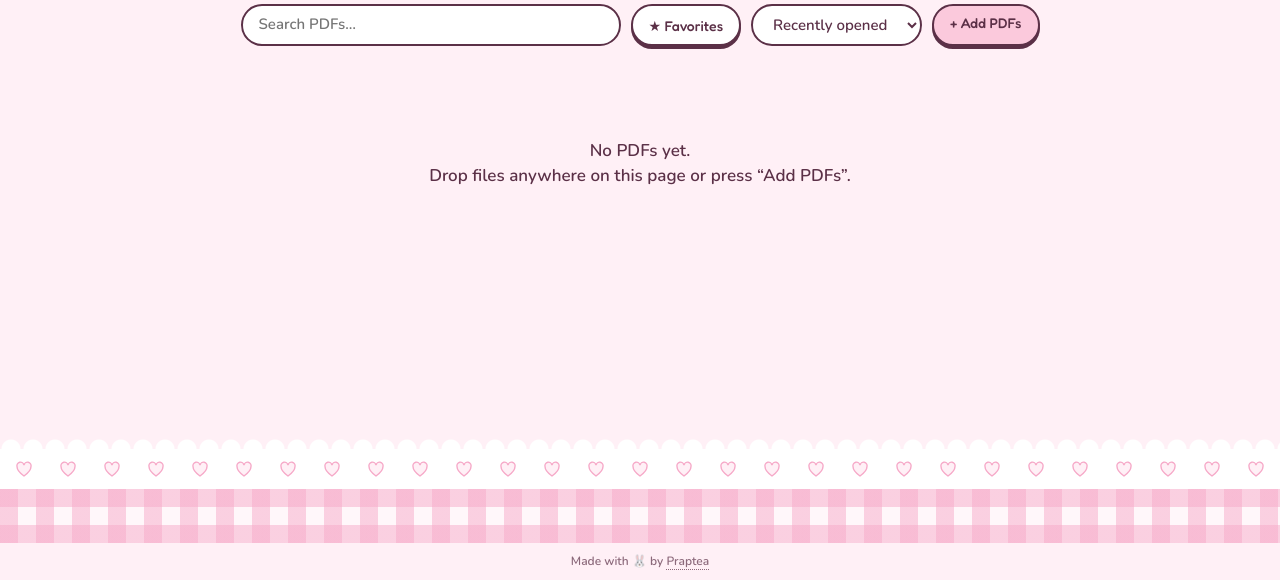
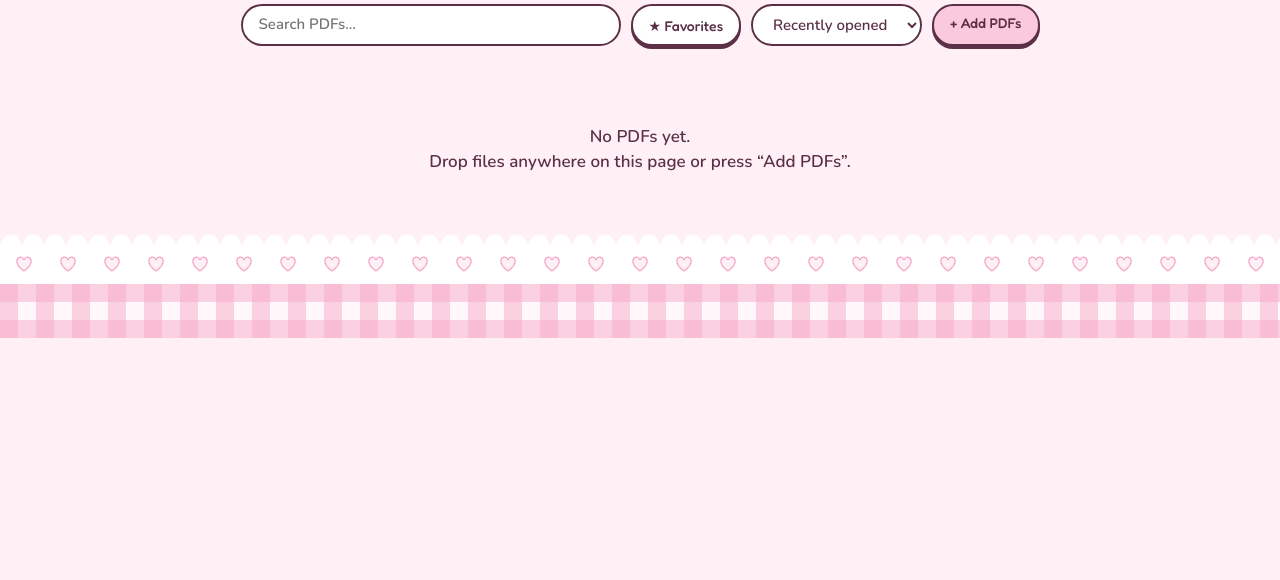
Before and after one commit to Praptea-code/bunny-binder-pdf-annotation, a plain HTML site: page index.html in a window 1280 px wide. Shown: the part 220-800 px from the top of the page. Drawn offline with nearby package versions, Linux system fonts and the light colour scheme.

Commit message:
chore: remove made with praptea footer from all pages

```diff
--- a/css/style.css
+++ b/css/style.css
@@ -107,10 +107,4 @@ dialog p{margin:0 0 10px}#dlgIn{width:100%;border-radius:14px}
 #toast{position:fixed;left:50%;bottom:22px;transform:translateX(-50%);background:var(--ink);color:#fff;border-radius:999px;padding:8px 18px;z-index:80}
 @media(prefers-reduced-motion:no-preference){.card{transition:transform .15s}.card:hover{transform:translateY(-3px) rotate(-.6deg)}}
 
-.site-footer{padding:10px 12px;text-align:center;font-size:12px;color:var(--ink);opacity:.7}
-.site-footer a{color:var(--ink);text-decoration:none;border-bottom:1px dotted var(--ink)}
-
-/* sticky footer: library page is at least one screen tall, footer sits at the bottom */
-#libView{min-height:100vh;display:flex;flex-direction:column}
-#libView>.lace.flip{margin-top:auto}
-#libView>.grid:not(:empty),#libView>.empty{margin-bottom:40px}
+#libView{min-height:100vh}
--- a/index.html
+++ b/index.html
@@ -28,7 +28,6 @@
   <main id="grid" class="grid"></main>
   <p id="empty" class="empty" hidden>No PDFs yet.<br>Drop files anywhere on this page or press “Add PDFs”.</p>
   <div class="lace flip"></div><div class="gingham"></div>
-<footer class="site-footer">Made with 🐰 by <a href="https://github.com/Praptea-code" target="_blank" rel="noopener">Praptea</a></footer>
 </div>
 
 <!-- READER -->
@@ -56,7 +55,6 @@
     <div id="stage"></div>
     <aside id="side"></aside>
   </div>
-  <footer class="site-footer">Made with 🐰 by <a href="https://github.com/Praptea-code" target="_blank" rel="noopener">Praptea</a></footer>
 </div>
 
 <div id="pop" hidden>
```
